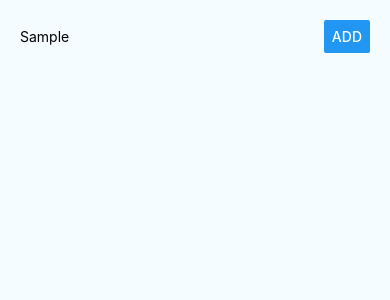
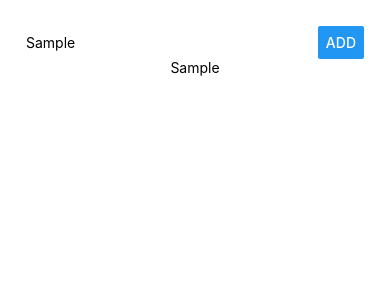
Before and after one commit to shawnantonucci/rncourse, a React Native app: screen / in a window 390 px wide. Both pictures are taken after typing "Sample" into the empty fields and a click on the button "ADD". Shown: the top 300 px of the page. Built offline with nearby package versions, Linux system fonts and the light colour scheme.

Commit message:
wired up input and display a list out

```diff
--- a/App.js
+++ b/App.js
@@ -3,25 +3,48 @@
 
 export default class App extends Component {
   state = {
-    placeName: ""
+    placeName: "",
+    places: []
   };
 
-  placeNameChangeHandler = val => {
-    this.setState({ placeName: val });
+  placeNameChangedHandler = val => {
+    this.setState({
+      placeName: val
+    });
+  };
+
+  placeSubmitHandler = () => {
+    if (this.state.placeName.trim() === "") {
+      return;
+    }
+
+    this.setState(prevState => {
+      return {
+        places: prevState.places.concat(prevState.placeName)
+      };
+    });
   };
 
   render() {
+    const placesOutput = this.state.places.map((place, i) => (
+      <Text key={i}>{place}</Text>
+    ));
     return (
       <View style={styles.container}>
         <View style={styles.inputContainer}>
           <TextInput
-            style={styles.placeInput}
             placeholder="An awesome place"
             value={this.state.placeName}
-            onChangeText={this.placeNameChangeHandler}
+            onChangeText={this.placeNameChangedHandler}
+            style={styles.placeInput}
           />
-          <Button style={styles.placeButton} title="Add" />
+          <Button
+            title="Add"
+            style={styles.placeButton}
+            onPress={this.placeSubmitHandler}
+          />
         </View>
+        <View>{placesOutput}</View>
       </View>
     );
   }
@@ -30,13 +53,11 @@
 const styles = StyleSheet.create({
   container: {
     flex: 1,
-    padding: 20,
-    justifyContent: "center",
+    padding: 26,
+    backgroundColor: "#fff",
     alignItems: "center",
-    backgroundColor: "#F5FCFF",
     justifyContent: "flex-start"
   },
-
   inputContainer: {
     // flex: 1,
     width: "100%",
@@ -44,11 +65,9 @@
     justifyContent: "space-between",
     alignItems: "center"
   },
-
   placeInput: {
     width: "70%"
   },
-
   placeButton: {
     width: "30%"
   }
```
